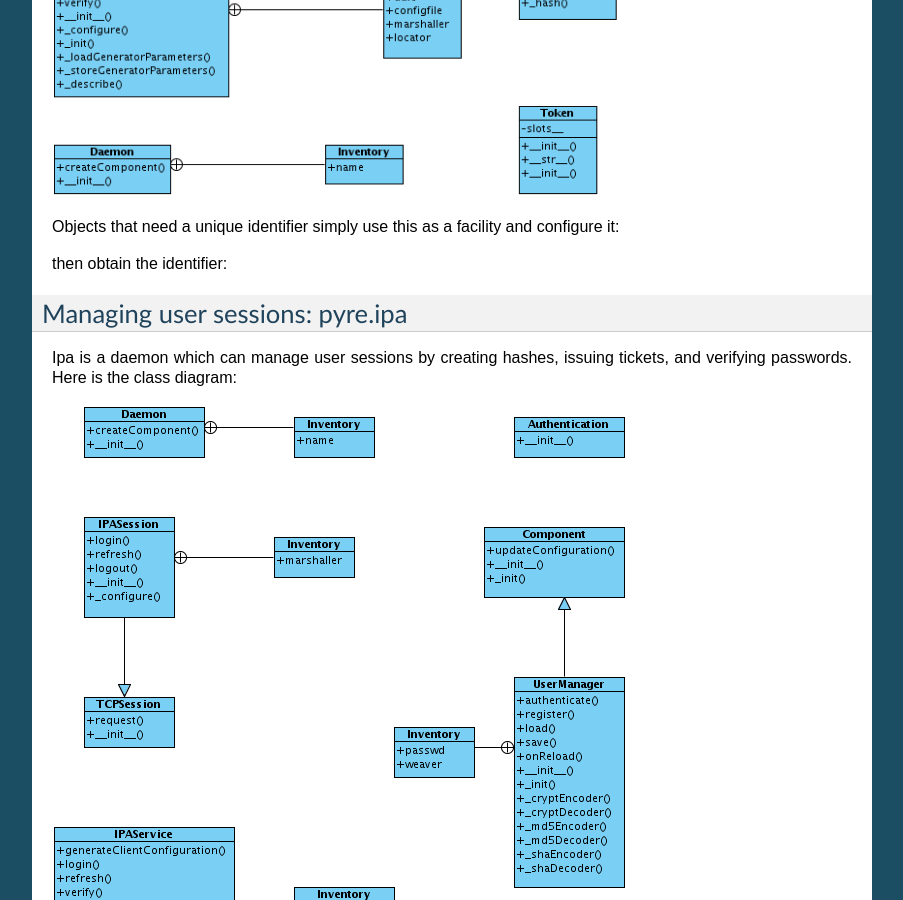
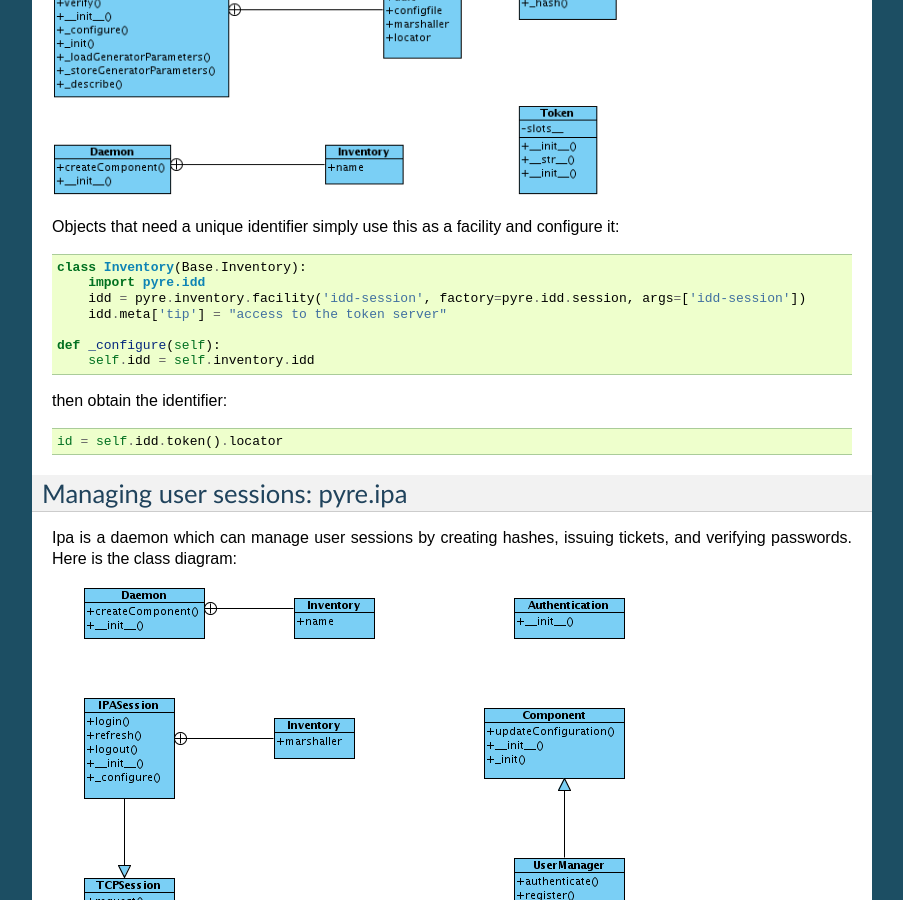
Before and after one commit to danse-inelastic/pyre, a Sphinx documentation site: the page built from docs/pyrePackages.rst, in a window 1280 px wide and 900 px high, scrolled down 7101 px. Shown: the whole window, without its empty margins (198-1101 px from the left). Built offline with Sphinx 7.4.7, drawn with Linux system fonts in a browser that asks for light colours; formulas are drawn with MathJax 3; some of the changed text lies outside the part shown.

Commit message:
updates on idd and others

```diff
--- a/docs/pyrePackages.rst
+++ b/docs/pyrePackages.rst
@@ -144,9 +144,17 @@ Idd is a daemon which issues globally unique identifiers.  Here is its class dia
 
 Objects that need a unique identifier simply use this as a facility and configure it::
 
+    class Inventory(Base.Inventory):
+        import pyre.idd
+        idd = pyre.inventory.facility('idd-session', factory=pyre.idd.session, args=['idd-session'])
+        idd.meta['tip'] = "access to the token server"
 
-then obtain the identifier:
+    def _configure(self):
+        self.idd = self.inventory.idd
 
+then obtain the identifier::
+
+    id = self.idd.token().locator
 
 
 .. _ipa:
@@ -186,6 +194,6 @@ Here are tools for running simulations with pyre (mostly finite element for now)
 Pyre utilities
 --------------
 
-Here are various utilities, such as a singleton base class for the singleton design pattern:
+Here are various utilities, such as the base class, Singleton, for the singleton design pattern:
 
 .. image:: images/PyreUtilClassDiagram.png
```
Also changed, not shown: other parts of docs/pyrePackages.rst (+1 -1 lines), 1 other file.
